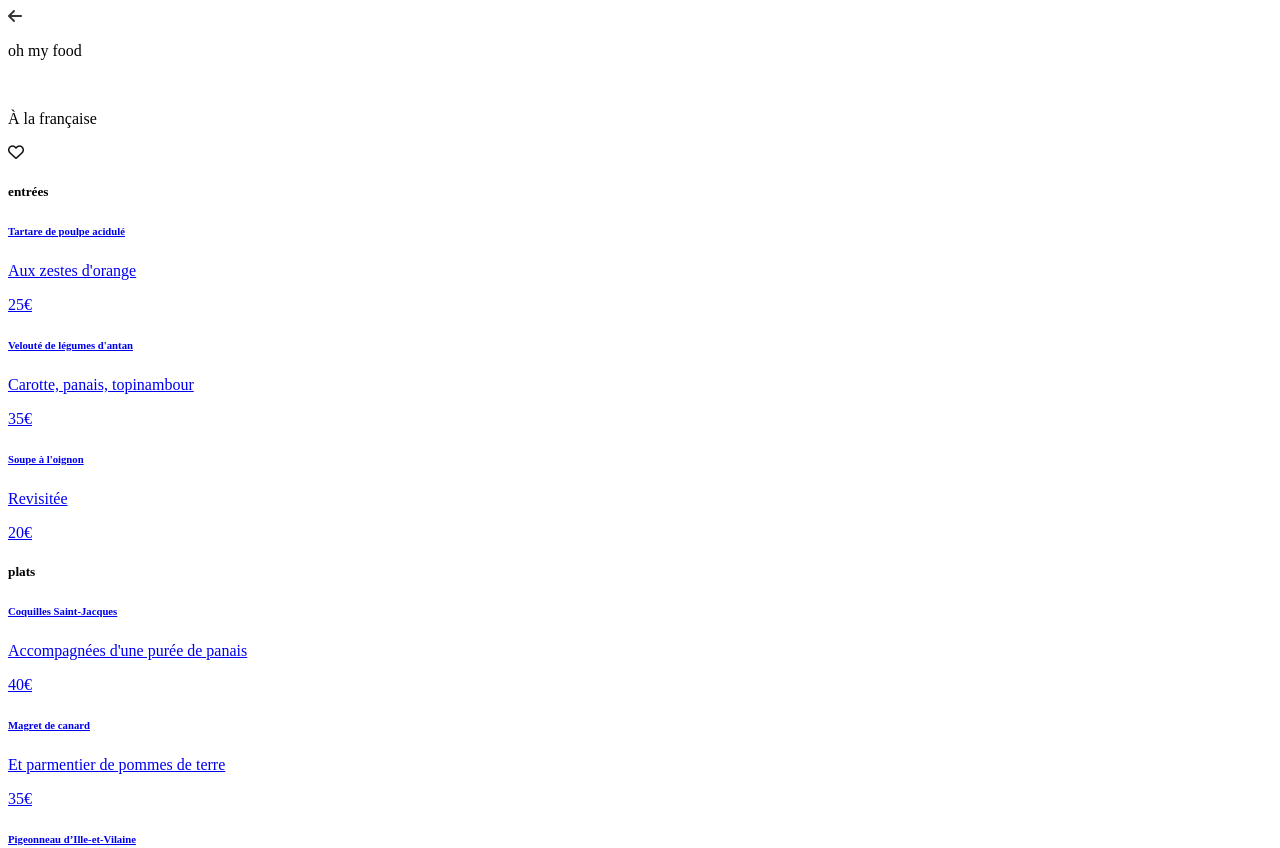
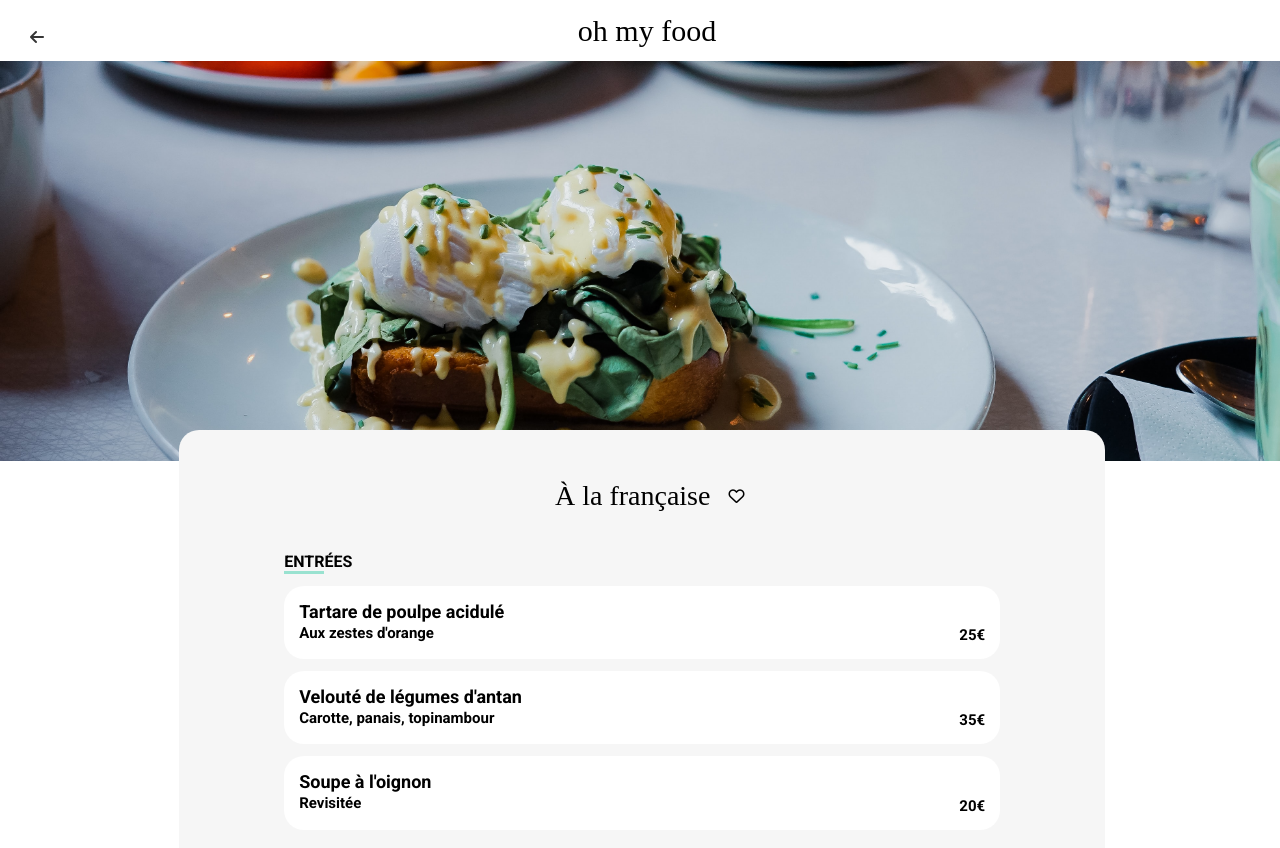
Before and after one commit to prescilliao/ohmyfood, a plain HTML site: page restaurants/alafrancaise.html in a window 1280 px wide. Shown: the top 848 px of the page. Drawn offline with nearby package versions, Linux system fonts and the light colour scheme; the site is published under a folder, as on GitHub Pages, so addresses that start at the root find nothing; a web font is replaced by a local one.

Commit message:
reorganisation

```diff
--- a/restaurants/alafrancaise.html
+++ b/restaurants/alafrancaise.html
@@ -11,14 +11,14 @@
     <link rel="stylesheet" href="https://cdnjs.cloudflare.com/ajax/libs/font-awesome/6.2.1/css/all.min.css"
     integrity="sha512-MV7K8+y+gLIBoVD59lQIYicR65iaqukzvf/nwasF0nqhPay5w/9lJmVM2hMDcnK1OnMGCdVK+iQrJ7lzPJQd1w=="
     crossorigin="anonymous" referrerpolicy="no-referrer" >
-    <link rel="stylesheet" href="/assets/css/style.css">
+    <link rel="stylesheet" href="../assets/css/style.css">
     <title>À la française</title>
 </head>
 
 <body>
     <header>
         <div class="en-tete">
-            <a href="/index.html" class="arrow"><i class="fa-solid fa-arrow-left" style="color: #353535;"></i></a>
+            <a href="../sass/index.html" class="arrow"><i class="fa-solid fa-arrow-left" style="color: #353535;"></i></a>
             <p class="title_top_restau"> oh my food</p>
         </div>
     </header>
@@ -26,11 +26,11 @@
 
 
     <main class="content">
-        <img class="img_restau" src="/assets/img/toa-heftiba-DQKerTsQwi0-unsplash.jpg" alt="">
+        <img class="img_restau" src="../assets/img/toa-heftiba-DQKerTsQwi0-unsplash.jpg" alt="">
         <section class="menu">
                 <div class="name">
                     <p class="sub-title-restau">À la française</p>
-                    <i class="fa-regular fa-heart" width="22px" height="21px" style="color: #101010;"></i>
+                    <i class="fa-regular fa-heart"></i>
                 </div>
 
                 <div class="space">
--- a/sass/_mixin.scss
+++ /dev/null
@@ -1,54 +0,0 @@
-// title
-@mixin top-title{
-    font-family: $second-font;
-    font-size: 30px;
-    font-weight: 400;
-}
-
-@mixin subtitle-home{
-    font-family: $main-font;
-    font-size: 24px;
-    font-weight:700;
-}
-
-@mixin subtitle-restaurants{
-    font-family: $second-font;
-    font-size: 28px;
-    font-weight: 400;
-}
-
-// flex
-
-@mixin display-column{
-    display: flex;
-    flex-direction: column;
-}
-
-@mixin display-row{
-    display: flex;
-    flex-direction: row;
-}
-
-@mixin justify-center{
-    display: flex;
-    align-items: center;
-    justify-content: center;
-}
-// footer
-@mixin title-footer{
-    font-family: $second-font;
-    font-size: 18px;
-    font-weight: 400;
-}
-
-@mixin subtilte-footer{
-    font-family: $main-font;
-    font-size: 16px;
-    font-weight: 900;
-}
-
-@mixin conctact-footer{
-    font-family: $main-font;
-    font-size: 16px;
-    font-weight: 400;
-}
--- a/sass/_titles.scss
+++ /dev/null
@@ -1,41 +0,0 @@
-h1{
-    font-family: $main-font;
-    font-size: 16px;
-}
-
-h2{
-    font-family: $main-font;
-    font-weight: 300;
-    font-size: 18px;
-}
-
-h3{
-    font-family: $main-font;
-    font-weight: 700;
-    font-size: 18px;
-}
-
-h4{
-    font-family: $main-font;
-    font-weight:300;
-    font-size: 17px;
-}
-
-h5{
-    font-family:$main-font;
-    font-weight: 300;
-    font-size: 16px;
-    text-transform: uppercase;
-}
-
-h6{
-    font-family: $main-font;
-    font-weight: 500;
-    font-size: 18px;
-}
-
-p{
-    font-family: $main-font;
-    font-weight: 300;
-    font-size: 15px;
-}
--- a/sass/_variables.scss
+++ /dev/null
@@ -1,10 +0,0 @@
-// color
-$main-color: #9356DC ;
-$bar-color: #99E2D0;
-$button-color: #FF79DA;
-$backg-color: #EAEAEA;
-$backg-color-two: #f6f6f6;
-
-// font
-$main-font:'Roboto';
-$second-font:'Shrikhand';
--- a/sass/style.scss
+++ b/sass/style/_style_home.scss
@@ -1,11 +1,3 @@
-@import "variables";
-@import 'mixin';
-@import "commun";
-@import 'titles';
-@import 'responsive';
-@import 'animations';
-
-// style page home :
 .title{
     @include top-title ;
     @include justify-center;
@@ -122,79 +114,3 @@
         }
     }
 }
-
-// style page restaurant :
-.title_top_restau{
-    @include top-title ;
-    @include justify-center;
-    padding: 14px 0px 13px 0px;
-    width: 100%;
-}
-
-.en-tete{
-    @include display-row;
-    width: 100%;
-    .arrow{
-    position: relative;
-    top: 28px;
-    left: 30px;
-    }
-}
-
-.img_restau{
-    width: 100%;
-    object-fit: cover;
-    height: 275px;
-}
-
-.menu{
-    background-color: $backg-color-two;
-    border-radius: 20px 20px 0px 0px;
-    @include display-column;
-    gap: 40px;
-    padding: 50px 15px 0px 15px;
-    position: relative;
-    margin-top:-35px;
-    .name{
-        @include display-row;
-        padding-left:15px;
-        justify-content: space-between;
-        align-items: center;
-        .sub-title-restau{
-            @include  subtitle-restaurants;
-        }
-    }
-}
-
-.space{
-    @include display-column;
-    gap: 40px;
-    .gap{
-        @include display-column;
-        gap: 12px;
-        .bar{
-            border-bottom: solid 3px $bar-color;
-            width: 40px;
-        }
-        .restau_card{
-            background-color: white;
-            border-radius:20px;
-            @include display-row;
-            justify-content: space-between;
-            gap: 5px;
-            padding: 15px 0px 15px 15px;
-            .restau_txt{
-                @include display-column;
-               line-height: 135%;
-            }
-            .money{
-                font-family: $main-font;
-                font-weight: 700;
-                font-size: 15px;
-                padding-right:15px;
-                height: min-content;
-                align-self: flex-end;
-            }
-        }
-    }
-}
--- /dev/null
+++ b/sass/style/_style_restaurants.scss
@@ -0,0 +1,74 @@
+.title_top_restau{
+    @include top-title ;
+    @include justify-center;
+    padding: 14px 0px 13px 0px;
+    width: 100%;
+}
+
+.en-tete{
+    @include display-row;
+    width: 100%;
+    .arrow{
+    position: relative;
+    top: 28px;
+    left: 30px;
+    }
+}
+
+.img_restau{
+    width: 100%;
+    object-fit: cover;
+    height: 275px;
+}
+
+.menu{
+    background-color: $backg-color-two;
+    border-radius: 20px 20px 0px 0px;
+    @include display-column;
+    gap: 40px;
+    padding: 50px 15px 0px 15px;
+    position: relative;
+    margin-top:-35px;
+    .name{
+        @include display-row;
+        padding-left:15px;
+        justify-content: space-between;
+        align-items: center;
+        .sub-title-restau{
+            @include  subtitle-restaurants;
+        }
+    }
+}
+
+.space{
+    @include display-column;
+    gap: 40px;
+    .gap{
+        @include display-column;
+        gap: 12px;
+        .bar{
+            border-bottom: solid 3px $bar-color;
+            width: 40px;
+        }
+        .restau_card{
+            background-color: white;
+            border-radius:20px;
+            @include display-row;
+            justify-content: space-between;
+            gap: 5px;
+            padding: 15px 0px 15px 15px;
+            .restau_txt{
+                @include display-column;
+               line-height: 135%;
+            }
+            .money{
+                font-family: $main-font;
+                font-weight: 700;
+                font-size: 15px;
+                padding-right:15px;
+                height: min-content;
+                align-self: flex-end;
+            }
+        }
+    }
+}
--- /dev/null
+++ b/sass/style/style.scss
@@ -0,0 +1,9 @@
+@import "variables";
+@import 'mixin';
+@import "commun";
+@import 'titles';
+@import 'responsive';
+@import 'animations';
+@import 'icone';
+@import 'style_home';
+@import 'style_restaurants';
```
Also changed, not shown: restaurants/lanoteenchantee.html (renamed from restaurants/lanoteenchantée.html, +4 -4 lines), restaurants/lapalettedugout.html (+4 -4 lines), restaurants/ledelicedessens.html (+4 -4 lines), sass/index.html (renamed from index.html, +7 -7 lines), sass/valeurs/_icone.scss (added, +29 -0 lines), sass/style/_commun.scss (renamed from sass/_commun.scss).
